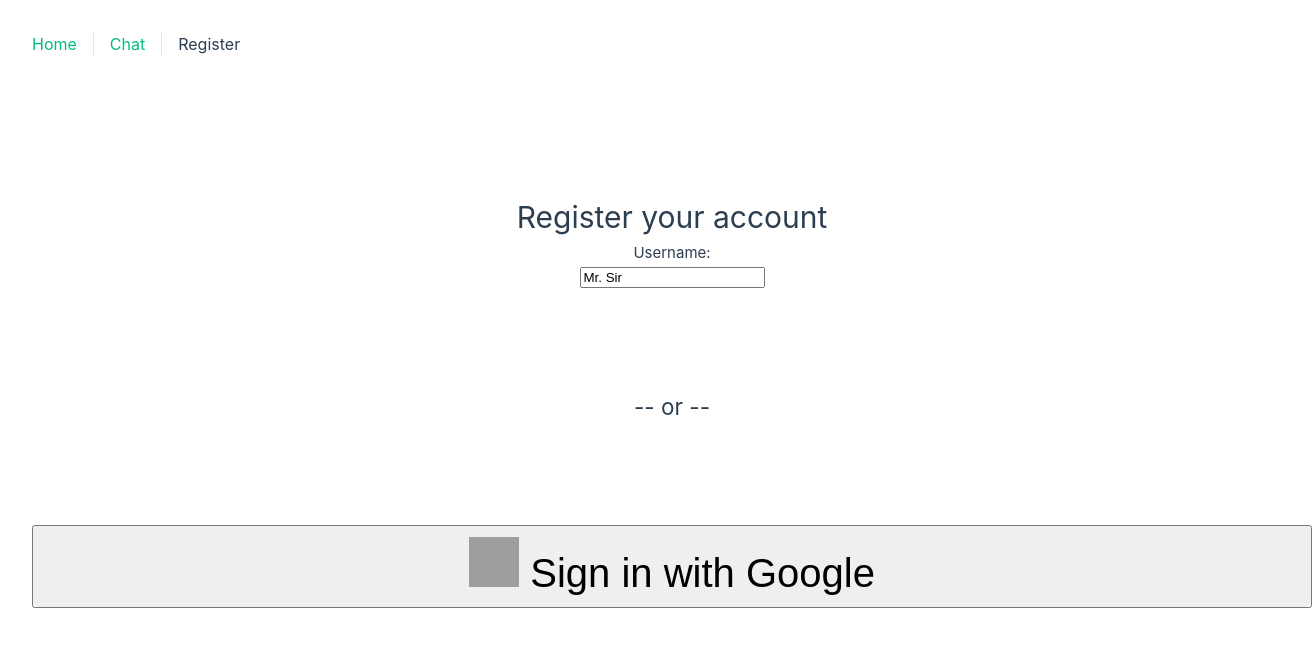
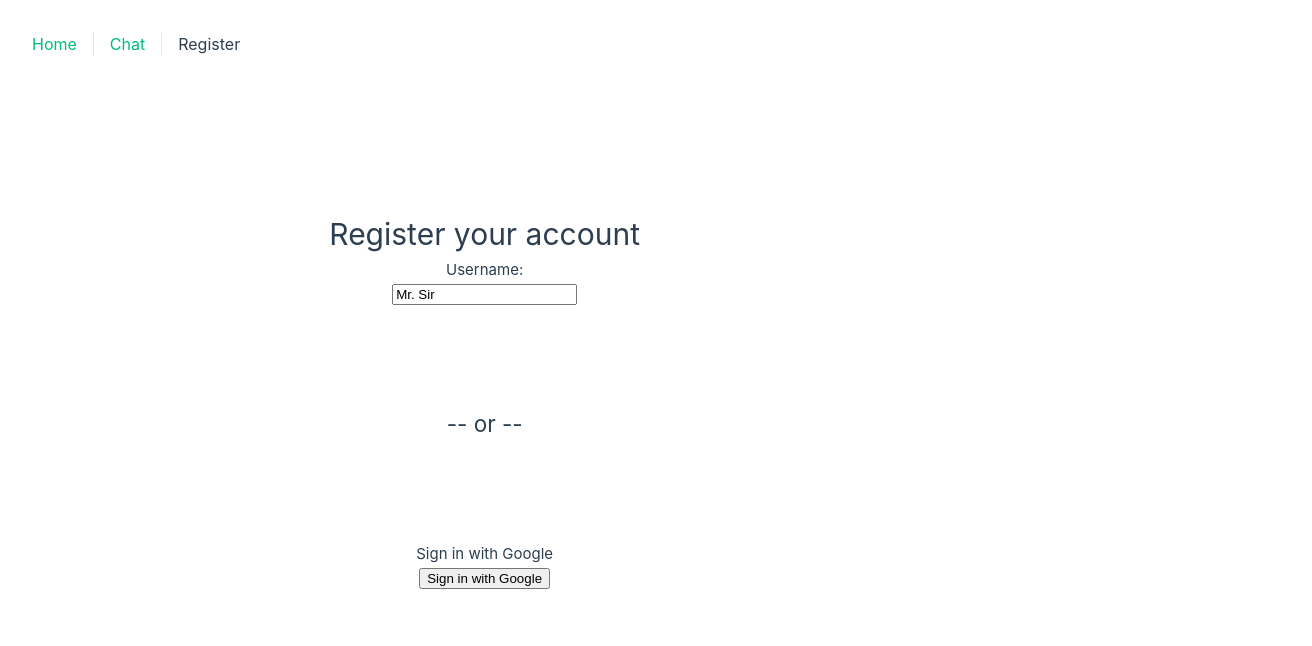
Before and after one commit to ani-creations/ani-creations.github.io, a Vue app: page /register in a window 1280 px wide. Shown: the top 646 px of the page, 1312 px wide, since content can reach past the window. Built offline with nearby package versions, Linux system fonts and the light colour scheme; grey boxes are pictures that could not be loaded.

Commit message:
Revert "Cypress Port Switch"

```diff
--- a/cypress.config.ts
+++ b/cypress.config.ts
@@ -1,8 +1,6 @@
 import { defineConfig } from 'cypress'
 
 export default defineConfig({
-	projectId: '22iapc',
-	retries: 3,
 	e2e: {
 		specPattern: 'cypress/e2e/**/*.{cy,spec}.{js,jsx,ts,tsx}',
 		baseUrl: 'http://localhost:4173',
--- a/package.json
+++ b/package.json
@@ -17,8 +17,7 @@
 		"build-only": "vite build",
 		"type-check": "vue-tsc --build",
 		"lint": "eslint . --fix",
-		"format": "prettier --write src/",
-		"start": "start-server-and-test 'vite dev --port 4173' http://localhost:4173 'cypress open --e2e'"
+		"format": "prettier --write src/"
 	},
 	"dependencies": {
 		"pinia": "^3.0.3",
--- a/src/views/RegisterView.vue
+++ b/src/views/RegisterView.vue
@@ -15,7 +15,7 @@
 			// user is signed in here
 			// auth.onAuthStateChanged will handle UI update, so no need to do it here
 
-			alert('Google Sign-In Success: ' + result.user);
+			console.log('Google Sign-In Success:', result.user);
 		})
 		.catch((error) => {
 			console.error('Google Sign-In Error:', error.message)
@@ -25,7 +25,7 @@
 </script>
 
 <template>
-	<main>
+	<div class="RegisterBox">
 		<h1>Register your account</h1>
 
 		<h4>Username:</h4>
@@ -33,12 +33,13 @@
 
 		<h2 class="divider">-- or --</h2>
 
-		<button @click="signInWithGoogle"><img class="coolImg" src="https://www.gstatic.com/marketing-cms/assets/images/d5/dc/cfe9ce8b4425b410b49b7f2dd3f3/g.webp=s96-fcrop64=1,00000000ffffffff-rw"/>        Sign in with Google</button>
-	</main>
+		<h4>Sign in with Google</h4>
+		<button @click="signInWithGoogle">Sign in with Google</button>
+	</div>
 </template>
 
 <style scoped>
-main {
+.RegisterBox {
 	align-items: center;
 	text-align: center;
 	align-content: center;
@@ -49,17 +50,4 @@
 	margin-top: 100px;
 	margin-bottom: 100px;
 }
-
-.coolImg {
-	width: 50px;
-	height: 50px;
-}
-
-button {
-	padding: 10px;
-	font-size: 40px;
-	cursor: pointer;
-	size: 1000px;
-	width: 80rem;
-}
 </style>
```
Also changed, not shown: 2 other files (tests, documents, lock files or other folders).
